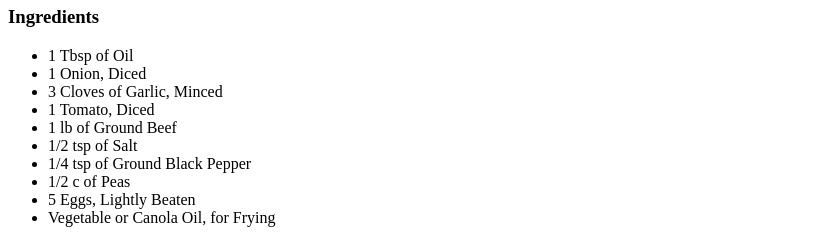
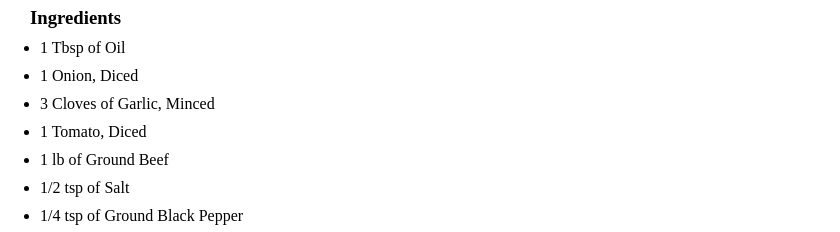
Before and after one commit to Kagemori/odin-recipes, a plain HTML site: page recipes/torta.html in a window 1280 px wide. Shown: the part 474-706 px from the top of the page, without its empty margins (0-840 px from the left). Drawn offline with Linux system fonts and the light colour scheme.

Commit message:
Implement CSS to Torta

```diff
--- a/recipes/torta.html
+++ b/recipes/torta.html
@@ -4,6 +4,8 @@
     <meta charset="UTF-8">
     <meta name="viewport" content="width=device-width, initial-scale=1.0">
     <title>Torta Recipe</title>
+
+    <link rel="stylesheet" href="../styles.css">
 </head>
 <body>
     <h1>Filipino Torta Recipe</h1>
@@ -14,7 +16,7 @@
     <p>A simple omelette filled with beef and vegetables. A simple dish perfect for eating any time of the day.</p>
 
     <h3>Ingredients</h3>
-    <ul>
+    <ul class="ingredients">
         <li>1 Tbsp of Oil</li>
         <li>1 Onion, Diced</li>
         <li>3 Cloves of Garlic, Minced</li>
```
